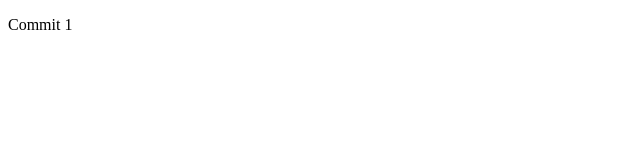
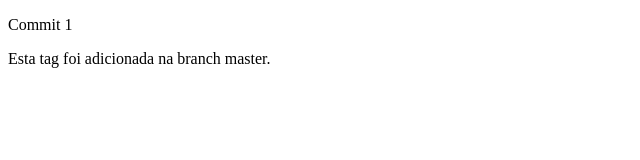
Before and after one commit to BiancaAlves/repo-toti-48, a plain HTML site: page index.html in a window 1280 px wide. Shown: the whole page, without its empty margins (0-640 px from the left). Drawn offline with Linux system fonts and the light colour scheme.

Commit message:
Commit na branch master

```diff
--- a/index.html
+++ b/index.html
@@ -7,5 +7,7 @@
 </head>
 <body>
     <p>Commit 1</p>
+
+    <p>Esta tag foi adicionada na branch master.</p>
 </body>
 </html>
```
